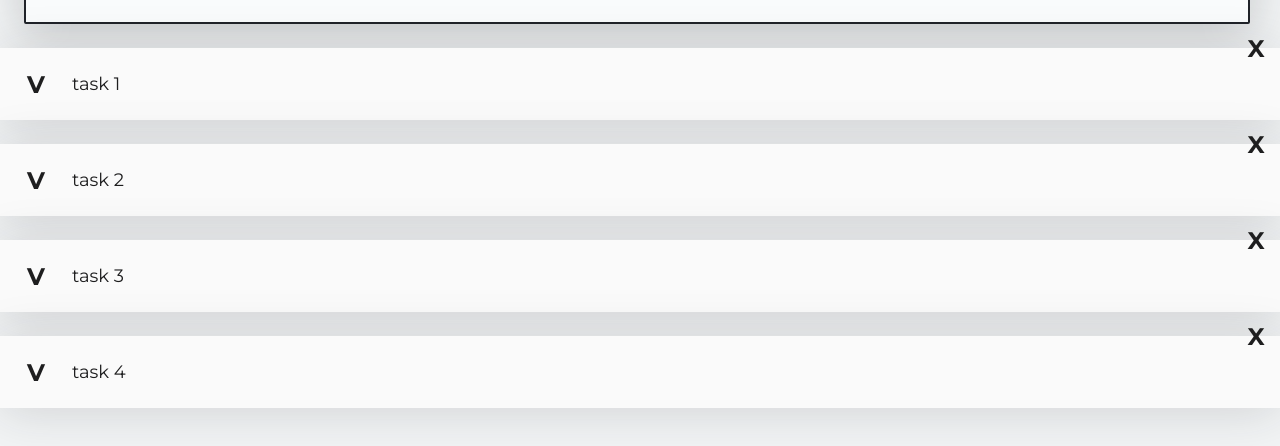
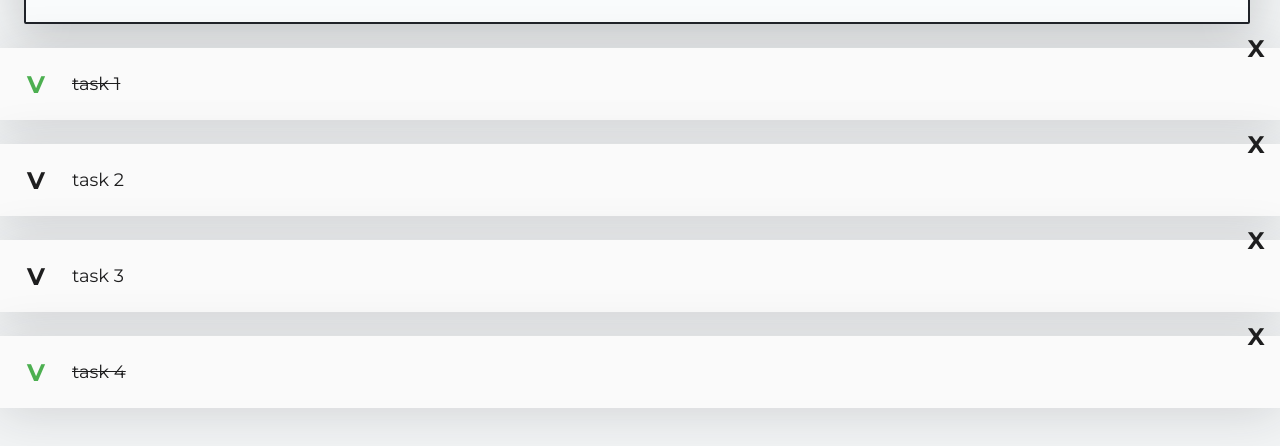
Before and after one commit to randallchacon/todo_machine, a React (Create React App) app: page / in a window 1280 px wide. Shown: the part 171-617 px from the top of the page. Built offline with nearby package versions, Linux system fonts and the light colour scheme.

Commit message:
Fixing some style issues

```diff
--- a/src/App.js
+++ b/src/App.js
@@ -23,7 +23,7 @@ function App() {
 
       <TodoList>
         {defaultTodos.map(todo =>( //create an array from another one
-          <TodoItem key={todo.text} text={todo.text}/>
+          <TodoItem key={todo.text} text={todo.text} completed={todo.completed}/>
         ))}
       </TodoList>
 
```
